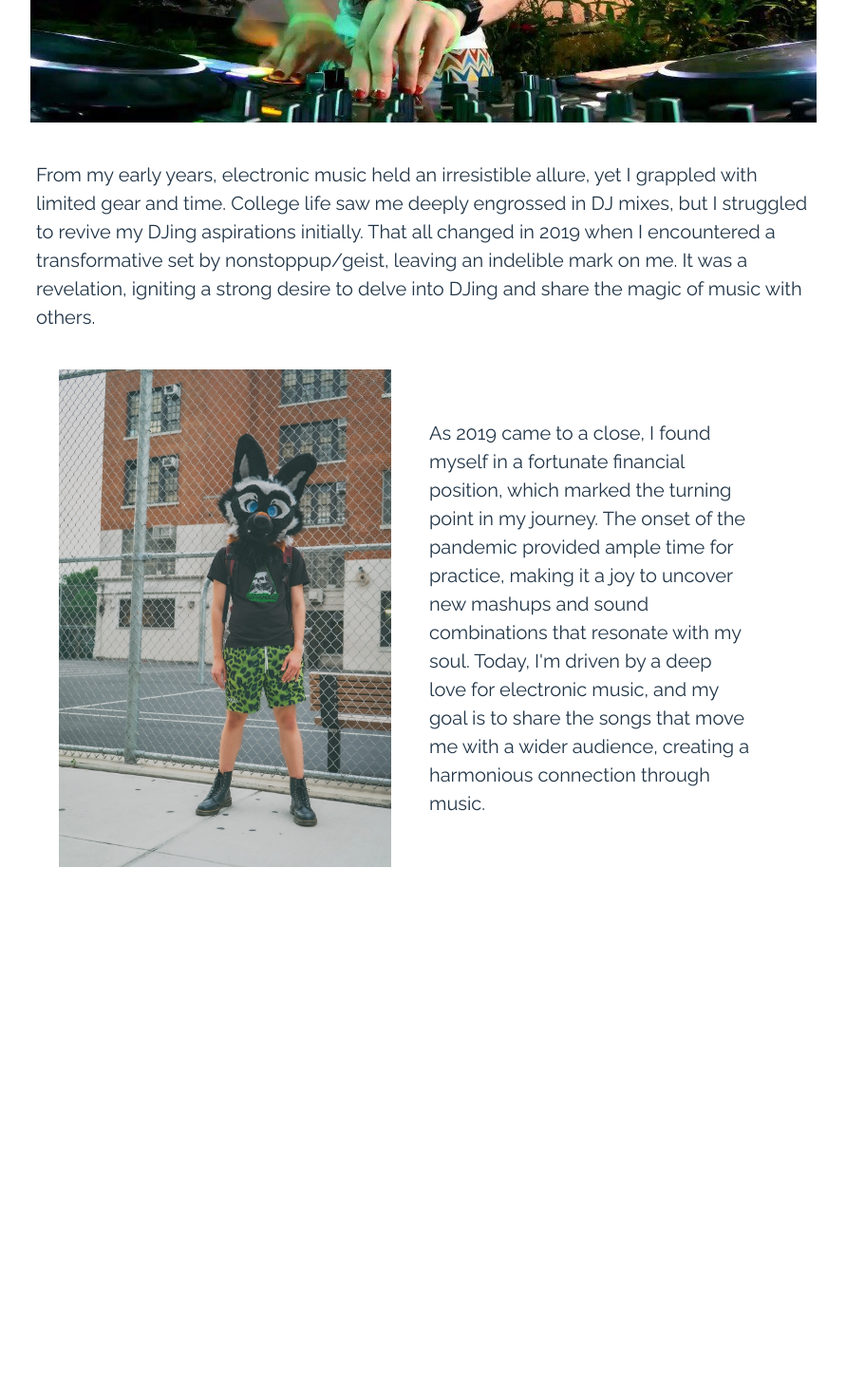
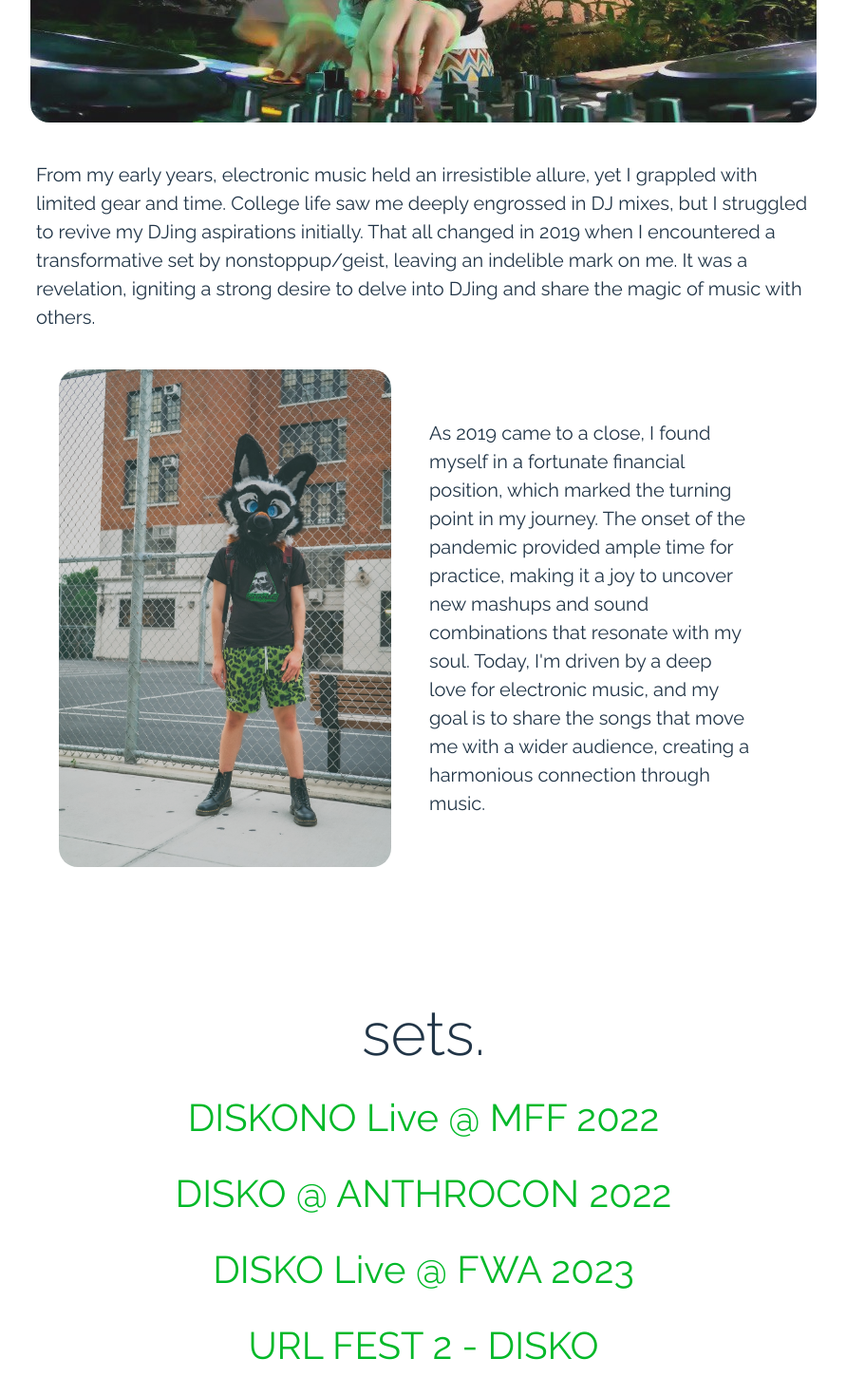
Before and after one commit to mtavarezfeliciano/disko-2-electric-boogaloo, a React (Vite) app: page / in a window 1280 px wide. Shown: the part 1124-2594 px from the top of the page at 95% size, without its empty margins (194-1085 px from the left). Before the commit the page ends 2293 px from the top, so only its background shows below. Built offline with nearby package versions, Linux system fonts and the light colour scheme.

Commit message:
sets sect and set data

```diff
--- a/src/App.tsx
+++ b/src/App.tsx
@@ -1,6 +1,7 @@
 import Navbar from './Components/Navbar'
 import Header from './Components/Header'
 import AboutSection from './Components/About'
+import SetList from './Components/SetList'
 
 function App() {
 
@@ -9,6 +10,7 @@ function App() {
       <Navbar />
       <Header />
       <AboutSection />
+      <SetList />
     </>
   )
 }
--- a/src/Components/About.css
+++ b/src/Components/About.css
@@ -17,6 +17,11 @@
   width: 70%;
 }
 
+#diskoContainer1 > img {
+    border-radius: 20px;
+    filter:contrast(80%);
+}
+
 #diskoContainer2 {
   display: flex;
   justify-content: center;
@@ -28,6 +33,8 @@
 #diskoContainer2 > img {
   width: 350px;
   filter: contrast(80%);
+  border-radius: 20px;
+  max-width: 100%;
 }
 
 #diskoContainer2 > p {
--- /dev/null
+++ b/src/Components/SetList.css
@@ -0,0 +1,28 @@
+#setListSection {
+  margin: 10% 0;
+}
+
+.set-title h2 {
+  font-size: 4rem;
+  font-weight: 300;
+  text-align: center;
+}
+
+.sets {
+  display: flex;
+  flex-direction: column;
+  align-items: center;
+}
+
+.sets li {
+  margin: 10px 0;
+  font-size: 2.5rem;
+}
+
+.sets li a {
+  color: rgb(0, 184, 40);
+  transition: color 0.3s ease-in-out, box-shadow 0.3s ease-in-out;
+}
+.sets li a:hover {
+  color: #fff;
+}
--- /dev/null
+++ b/src/Components/SetList.tsx
@@ -0,0 +1,27 @@
+import React from "react";
+import { getList } from "../setData";
+import './SetList.css'
+
+const SetList: React.FC = () => {
+  const listItems = getList();
+  return (
+    <section id="setListSection" className="setList-section">
+      <div className="set-title">
+        <h2>sets.</h2>
+      </div>
+      <div className="set-list-container container">
+        <ul className="sets">
+          {listItems.map((item, index) => (
+            <li key={index}>
+              <a href={item.link} target="_blank" rel="noopener noreferrer">
+                {item.title}
+              </a>
+            </li>
+          ))}
+        </ul>
+      </div>
+    </section>
+  );
+};
+
+export default SetList;
--- a/src/index.css
+++ b/src/index.css
@@ -29,6 +29,6 @@
   list-style: none;
 }
 
-section {
-  margin: 20% 0;
+#aboutSection {
+  margin: 20% 0 0 0;
 }
--- a/src/setData.ts
+++ b/src/setData.ts
@@ -0,0 +1,13 @@
+interface ListItem {
+  title: string;
+  link: string;
+}
+
+export function getList(): ListItem[] {
+  return [
+    { title: "DISKONO Live @ MFF 2022", link: "https://www.mixcloud.com/Wubwah/diskono-live-mff-2022/" },
+    { title: "DISKO @ ANTHROCON 2022", link: "https://www.mixcloud.com/diskodog/disko-ac-2022/https://www.mixcloud.com/diskodog/disko-ac-2022/" },
+    { title: "DISKO Live @ FWA 2023", link: "https://www.youtube.com/watch?v=IV6EE4ST5Wk" },
+    { title: "URL FEST 2 - DISKO", link: "https://www.youtube.com/watch?v=R71PQZcSb7E" },
+  ];
+}
```
